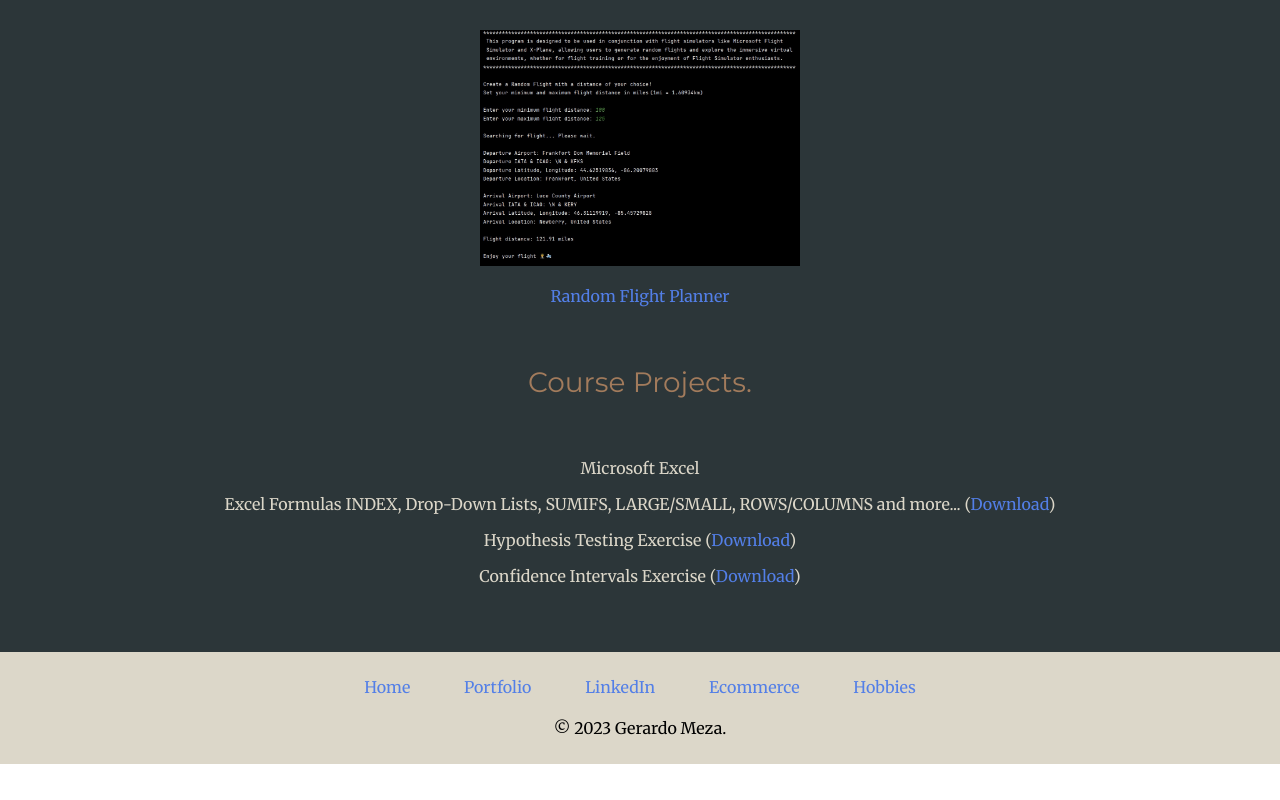
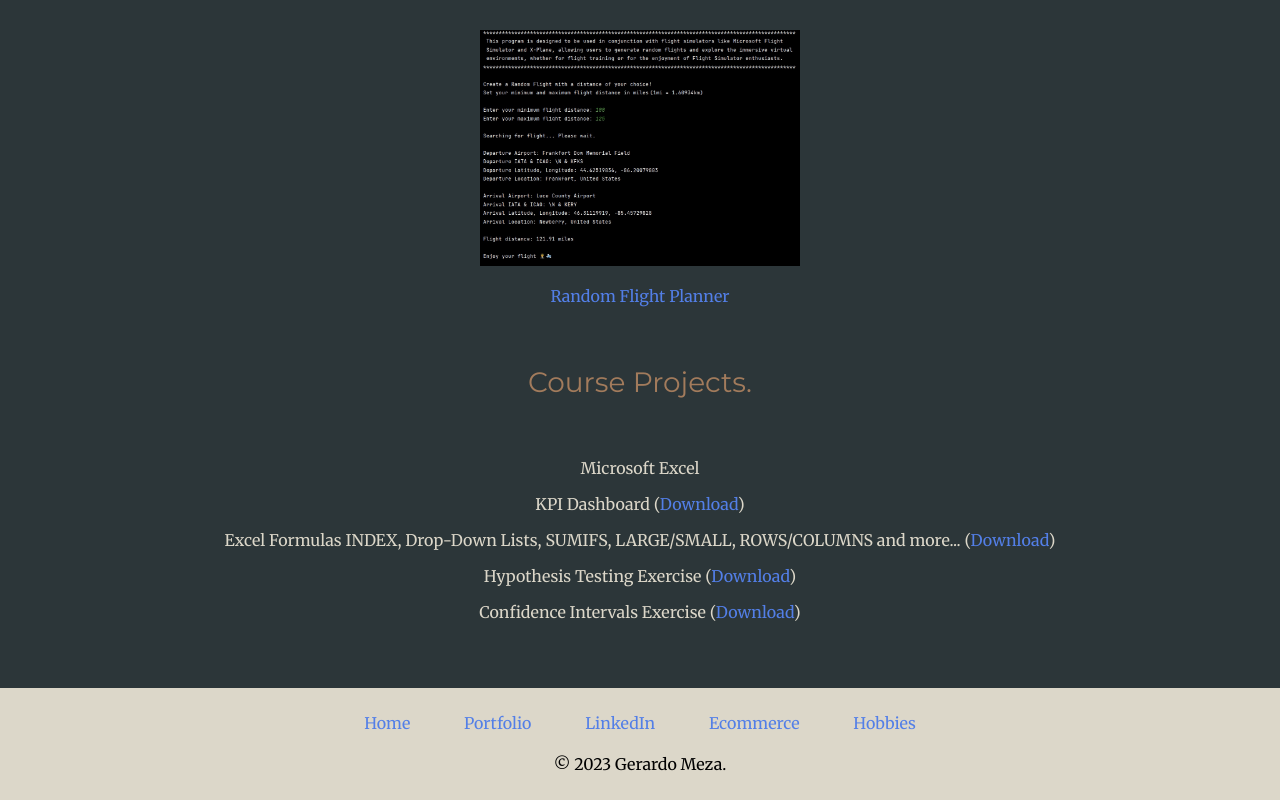
Before and after one commit to gmeza1/cv, a plain HTML site: page portfolio/portfolio.html in a window 1280 px wide. Shown: the part 2283-3083 px from the top of the page. Before the commit the page ends 3047 px from the top, so only its background shows below. Drawn offline with Linux system fonts and the light colour scheme.

Commit message:
Add files via upload
Update portfolio.html

```diff
--- a/portfolio/portfolio.html
+++ b/portfolio/portfolio.html
@@ -123,6 +123,10 @@
             <div class="project-container">
                 <p>Microsoft Excel</p>
                 <p>
+                    KPI Dashboard (<a class="project-title" href="https://github.com/gmeza1/MicrosoftExcelPortfolio/raw/refs/heads/main/KPI%20Dashboard%20(Course)/KPI%20Dashboard%20Final.xlsx"
+                    target="_blank">Download</a>)
+                </p>
+                <p>
                     Excel Formulas INDEX, Drop-Down Lists, SUMIFS, LARGE/SMALL, ROWS/COLUMNS and more... (<a class="project-title" href="https://github.com/gmeza1/MicrosoftExcelPortfolio/raw/main/Dashboard%20Tools/Excel%20Formula%20Toolbox.xlsx"
                     target="_blank">Download</a>)
                 </p>
```
